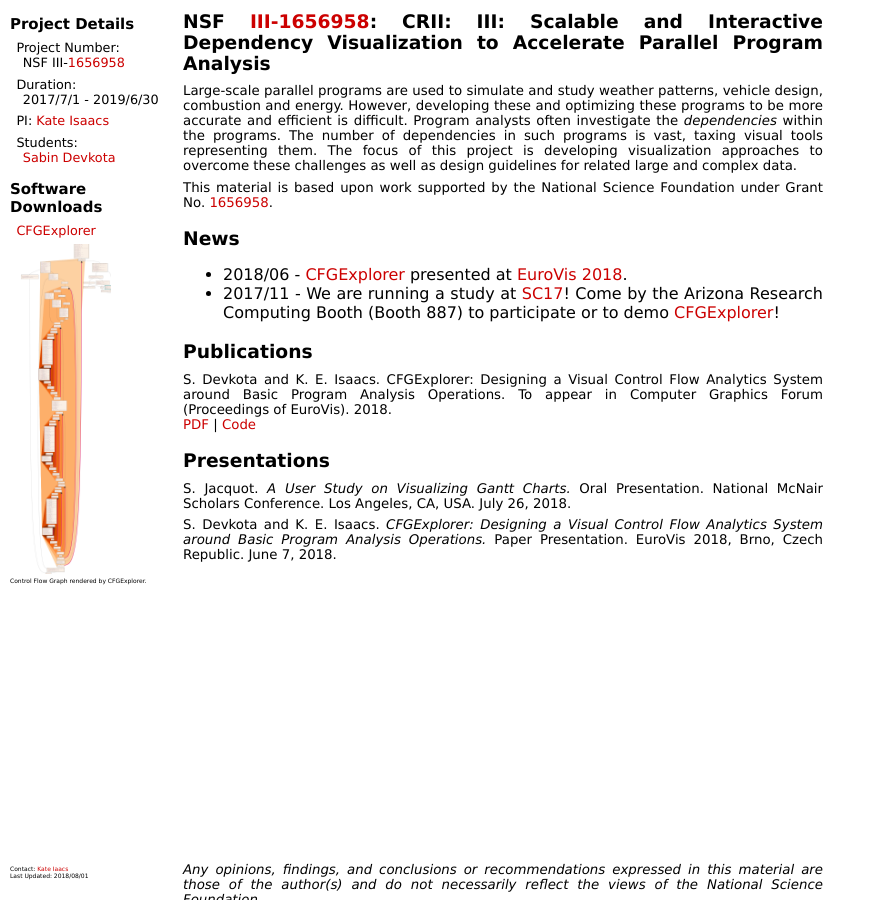
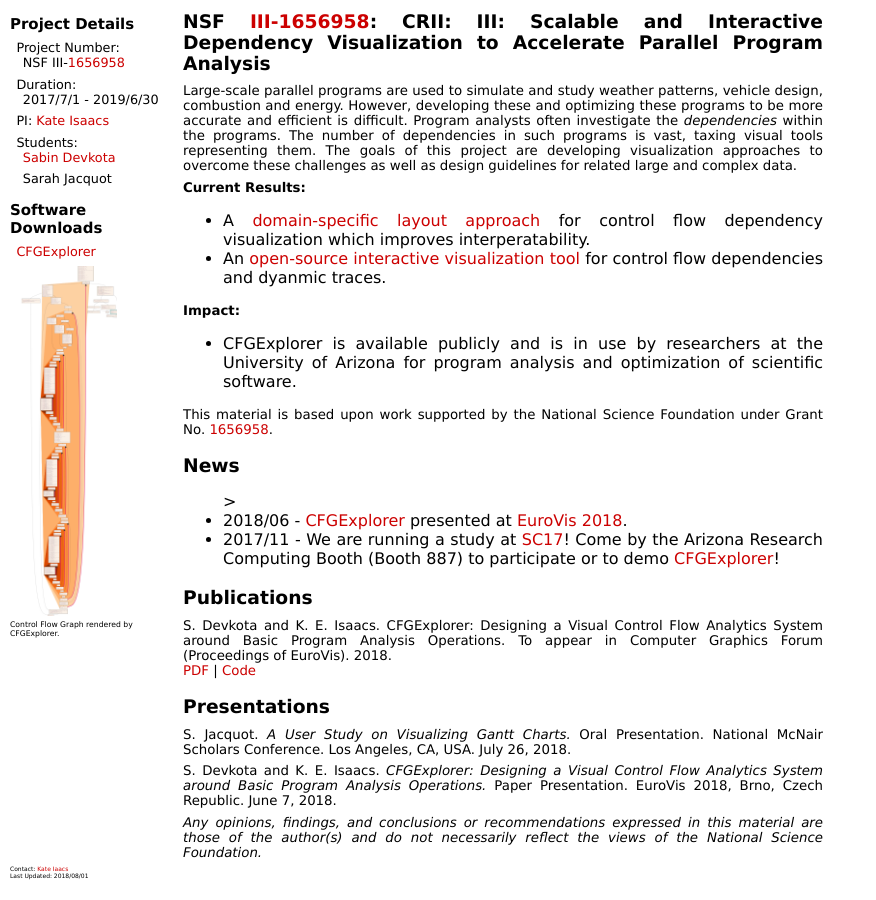
Before and after one commit to hdc-arizona/hdc-arizona.github.io, a Jekyll site: the page projects/dependencies/index.html, which Jekyll copies as it is, in a window 1280 px wide. Shown: the whole page, without its empty margins (0-876 px from the left). Built offline with Jekyll 4.4.1, drawn with Linux system fonts in a browser that asks for light colours; nearby versions of some CDN libraries.

Commit message:
Add summary, Sarah.

```diff
--- a/projects/dependencies/dep.css
+++ b/projects/dependencies/dep.css
@@ -18,8 +18,12 @@
   font-size: 30%;
 }
 
+.smallimg {
+  padding-left: 21px;
+}
+
 .smalltext {
-  font-size: 40%;
+  font-size: 60%;
 }
 
 .footerdiv {
--- a/projects/dependencies/index.html
+++ b/projects/dependencies/index.html
@@ -25,9 +25,22 @@ Large-scale parallel programs are used to simulate and study weather patterns,
 optimizing these programs to be more accurate and efficient is difficult.
     Program analysts often investigate the <i>dependencies</i> within the
 programs. The number of dependencies in such programs is vast, taxing visual
-tools representing them. The focus of this project is developing visualization
+tools representing them. The goals of this project are developing visualization
 approaches to overcome these challenges as well as design guidelines for
 related large and complex data.
+    </p>
+
+    <p><b>Current Results:</b>
+	<ul class="mainul">
+	    <li>A <a href="http://www.idav.ucdavis.edu/~ki/publications/cfgexplorer_preprint.pdf">domain-specific layout approach</a> for control flow dependency visualization which improves interperatability.</li>
+            <li>An <a href="http://github.com/hdc-arizona/cfgexplorer">open-source interactive visualization tool</a> for control flow dependencies and dyanmic traces.</li>
+	</ul>
+    </p>
+
+    <p><b>Impact:</b>
+       <ul class="mainul">
+	    <li>CFGExplorer is available publicly and is in use by researchers at the University of Arizona for program analysis and optimization of scientific software.</li>
+       </ul>
     </p>
 
     <p>
@@ -36,7 +49,7 @@ related large and complex data.
 
     <div id="News" class="project">
       <h3>News</h3>
-	<ul>
+	<ul class="maiul">>
 	    <li>2018/06 - <a href="https://github.com/hdc-arizona/cfgexplorer">CFGExplorer</a> presented at <a href="http://www.eurovis2018.org/">EuroVis 2018</a>.</li>
 
 	    <li>2017/11 - We are running a study at <a href="http://sc17.supercomputing.org">SC17</a>! Come by the Arizona Research Computing Booth (Booth 887) to participate or to demo <a href="https://github.com/hdc-arizona/cfgexplorer">CFGExplorer</a>!</li>
@@ -67,9 +80,9 @@ Flow Analytics System around Basic Program Analysis Operations.</i> Paper Presen
 2018, Brno, Czech Republic. June 7, 2018.  </p>
 
     </div>
+    <p><i>Any opinions, findings, and conclusions or recommendations expressed in this material are those of the author(s) and do not necessarily reflect the views of the National Science Foundation.</i></p>
    </div>
    <div class="footerdiv">
-    <p><i>Any opinions, findings, and conclusions or recommendations expressed in this material are those of the author(s) and do not necessarily reflect the views of the National Science Foundation.</i></p>
 
    </div>
   </body>
--- a/projects/dependencies/leftnav.html
+++ b/projects/dependencies/leftnav.html
@@ -26,6 +26,7 @@
     <li>Students:
 	<ul class="external">
 	    <li><a href="https://devkotasabin.github.io/">Sabin Devkota</a></li>
+            <li>Sarah Jacquot</li>
 	</ul>
     </li>
 </ul>
@@ -36,7 +37,7 @@
 </ul>
 
 
-<a href="images/cfgexplorer-big.png"><img src="images/cfgexplorer-big.png" height=330 /></a>
+<a href="images/cfgexplorer-big.png"><img src="images/cfgexplorer-big.png" height=350 class="sideimg"/></a>
 <p class="smalltext">Control Flow Graph rendered by CFGExplorer.</a>
 
 </div>
```
